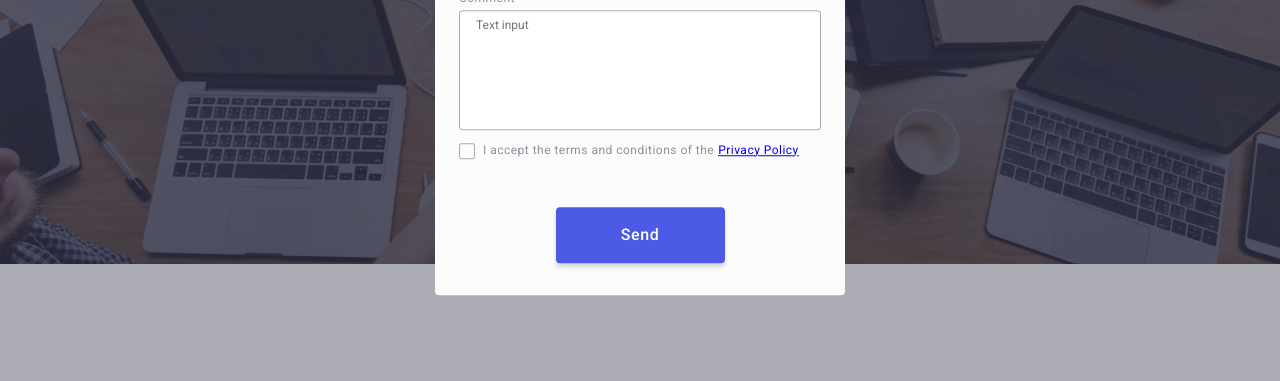
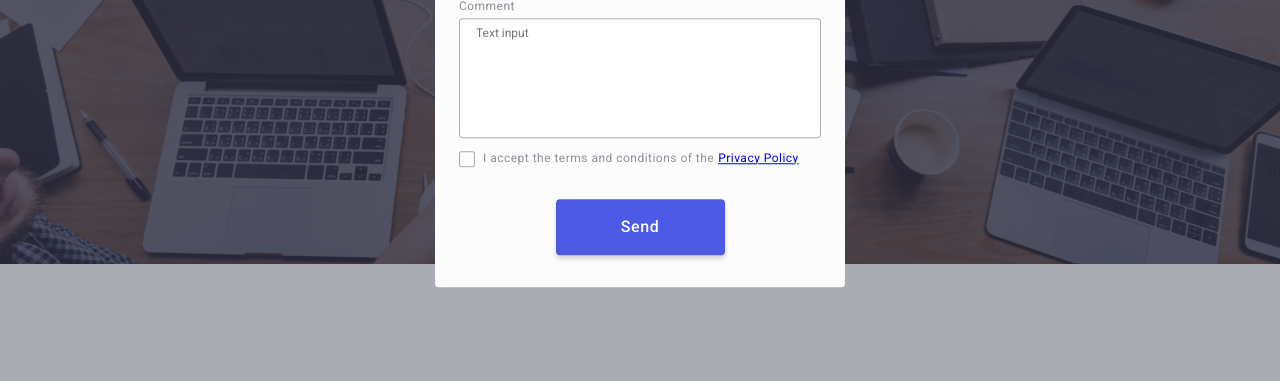
Before and after one commit to n01SSE/Homework6-, a plain HTML site: page index.html in a window 1280 px wide. Both pictures are taken after a click on the button "Order Service". Shown: the part 408-789 px from the top of the page. Drawn offline with nearby package versions, Linux system fonts and the light colour scheme.

Commit message:
vidstyp na button

```diff
--- a/css/styles.css
+++ b/css/styles.css
@@ -942,7 +942,8 @@ width: 16px;
             border-radius: 4px;
             border: none;
 
-            margin-top: 40px;
+            margin-top: 24px;
+            margin-bottom: 24px;
         transition: background-color var(--transition-hover);
         margin-bottom: 24px;
         cursor: pointer;
```
